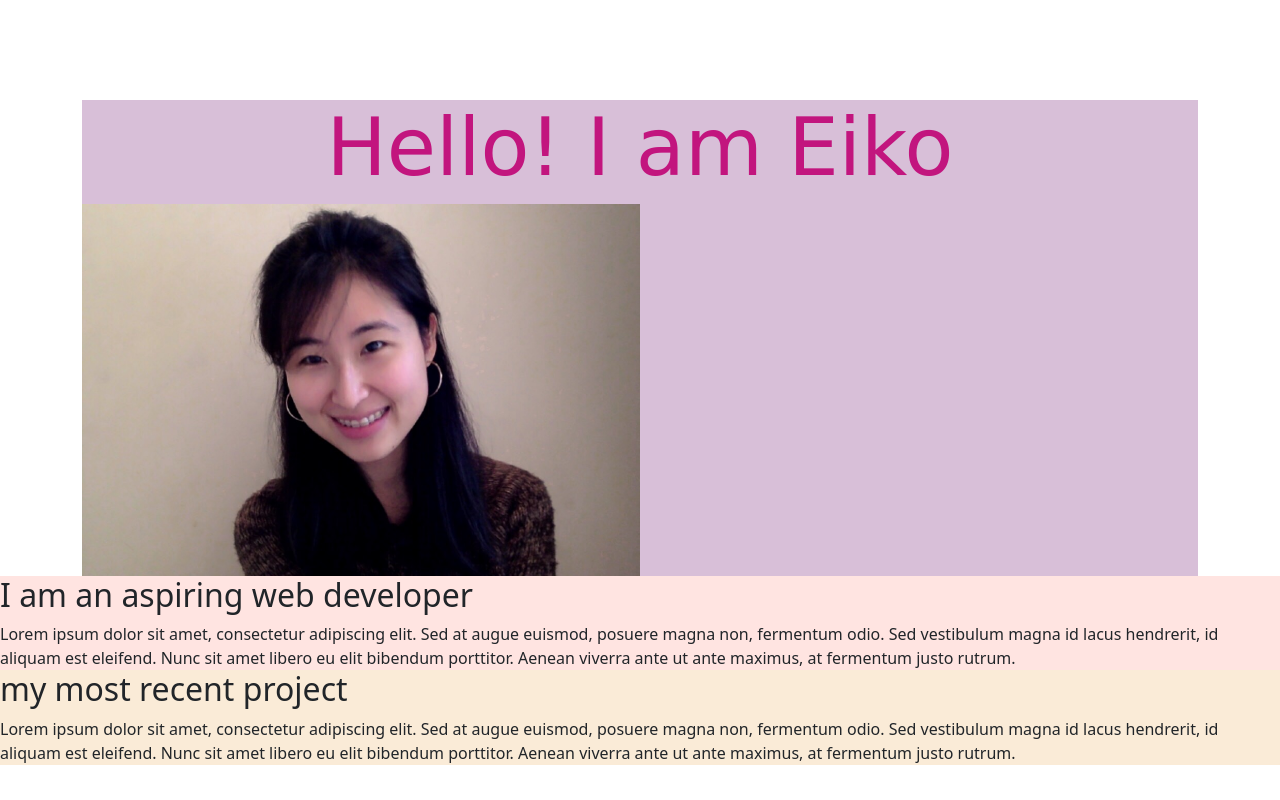
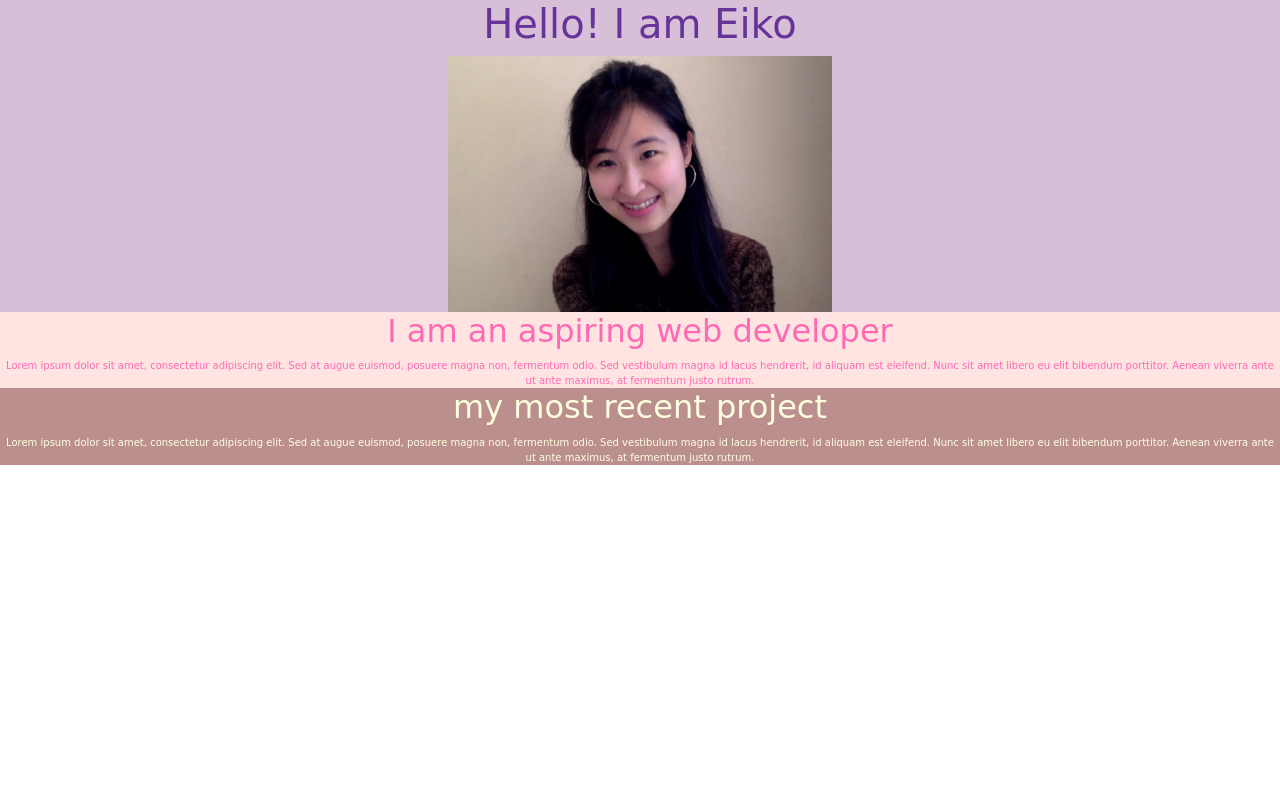
Before and after one commit to Einyan/personalWebsite, a plain HTML site: page index.html in a window 1280 px wide. Drawn offline with nearby package versions, Linux system fonts and the light colour scheme; a web font is replaced by a local one.

Commit message:
centered text & changed the colors

```diff
--- a/index.html
+++ b/index.html
@@ -19,31 +19,30 @@
 </head>
 
 <body>
-    <div id="filler"></div>
+    <!-- <div class="container"> -->
+    <header>
+        <h1 id="title">Hello! I am Eiko</h1>
+        <img src="img/eiko.jpg" alt="portrait of eiko">
+    </header>
 
-    <div class="container">
-
-        <header>
-            <h1 id="title">Hello! I am Eiko</h1>
-            <img src="img/eiko.jpg" alt="portrait of eiko">
-        </header>
-
-    </div>
     <section class="about-me">
         <h2>I am an aspiring web developer</h2>
         <article>Lorem ipsum dolor sit amet, consectetur adipiscing elit. Sed at augue euismod, posuere magna non,
-            fermentum odio. Sed vestibulum magna id lacus hendrerit, id aliquam est eleifend. Nunc sit amet libero eu
+            fermentum odio. Sed vestibulum magna id lacus hendrerit, id aliquam est eleifend. Nunc sit amet libero
+            eu
             elit bibendum porttitor. Aenean viverra ante ut ante maximus, at fermentum justo rutrum.
         </article>
     </section>
     <section class="project">
         <h2>my most recent project</h2>
         <article>
-            Lorem ipsum dolor sit amet, consectetur adipiscing elit. Sed at augue euismod, posuere magna non, fermentum
+            Lorem ipsum dolor sit amet, consectetur adipiscing elit. Sed at augue euismod, posuere magna non,
+            fermentum
             odio. Sed vestibulum magna id lacus hendrerit, id aliquam est eleifend. Nunc sit amet libero eu elit
             bibendum porttitor. Aenean viverra ante ut ante maximus, at fermentum justo rutrum.
         </article>
     </section>
+    <!-- </div> -->
 </body>
 
 </html>
--- a/style.css
+++ b/style.css
@@ -1,37 +1,31 @@
-/* h1, */
-#title {
+body {
     text-align: center;
-    font-size: 5rem;
+    font-size: 10px;
     font-family: 'Roboto', sans-serif;
     font-family: 'Rubik Bubbles', cursive;
-    color: #c2157e
 }
 
-#filler {
-    height: 100px;
-}
-
-#content {
-    height: 800px;
-    border-color: #c2157e;
-    border-style: dashed;
-    /* margin: 40px; */
-    border-radius: 45px;
-}
+/* .container {
+    width: 570px;
+    margin: 0 auto;
+} */
 
 img {
-    width: 50%;
+    width: 30%;
 }
 
 header {
+    color: rebeccapurple;
     background-color: thistle;
-    margin: 0;
 }
 
 .about-me {
     background-color: mistyrose;
+    color: hotpink;
+    font-family: inherit;
 }
 
 .project {
-    background-color: antiquewhite;
+    color: lightyellow;
+    background-color: rosybrown;
 }
```
